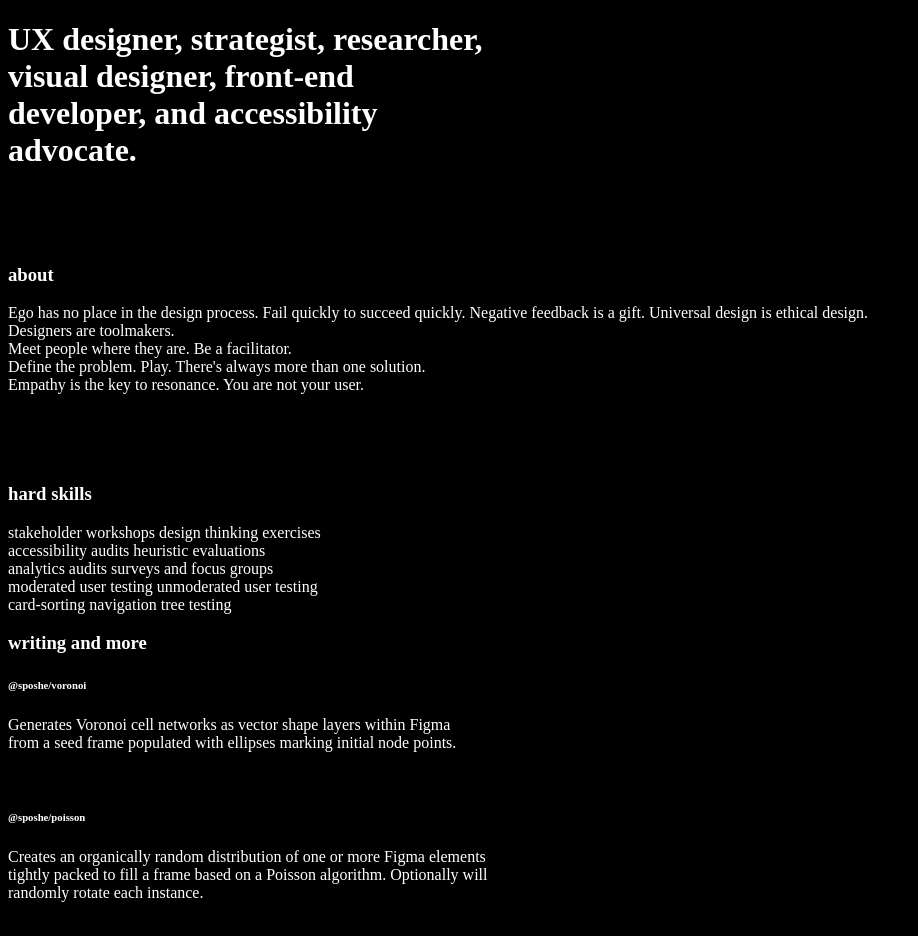
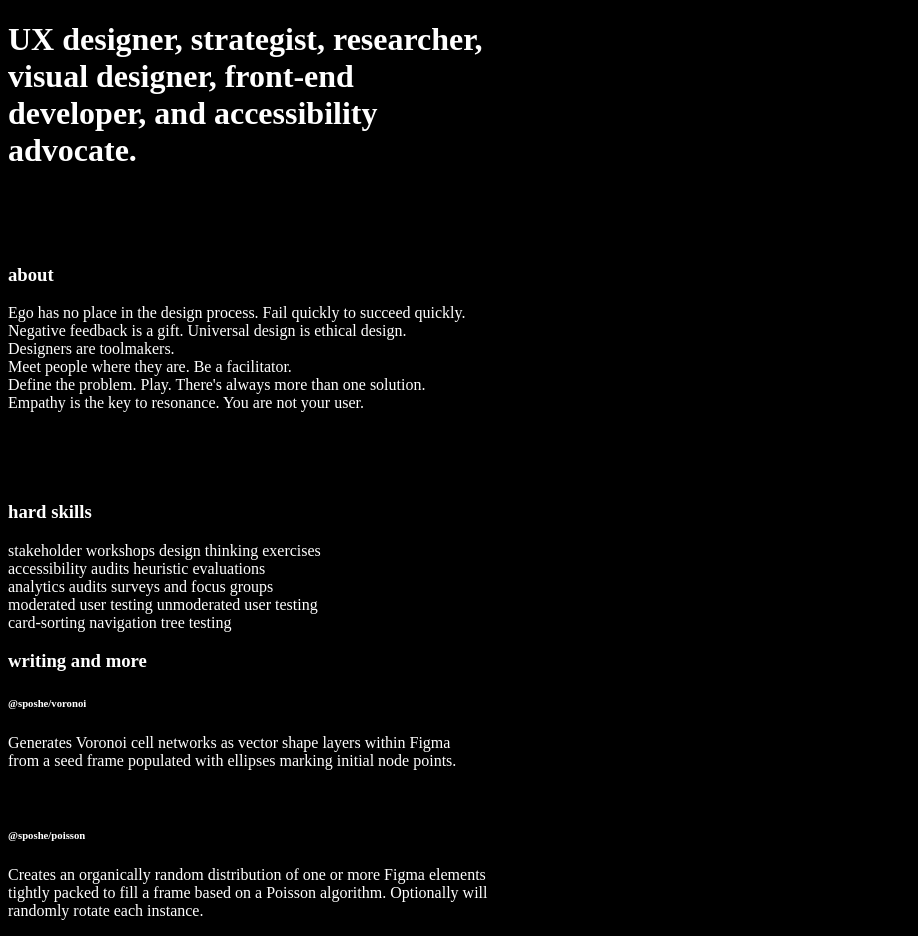
Before and after one commit to gogiabu/ferebi_davaleba_2, a plain HTML site: page index.html in a window 1280 px wide. Shown: the whole page, without its empty margins (0-918 px from the left). Drawn offline with Linux system fonts and the light colour scheme.

Commit message:
Update index.html

```diff
--- a/index.html
+++ b/index.html
@@ -17,7 +17,7 @@
         <br>
         <br>
     <h3>about</h3>
-    <p>Ego has no place in the design process. Fail quickly to succeed quickly.
+    <p>Ego has no place in the design process. Fail quickly to succeed quickly.<br>
       Negative feedback is a gift. Universal design is ethical design.<br>
       Designers are toolmakers.<br>
       Meet people where they are. Be a facilitator.<br>
```
